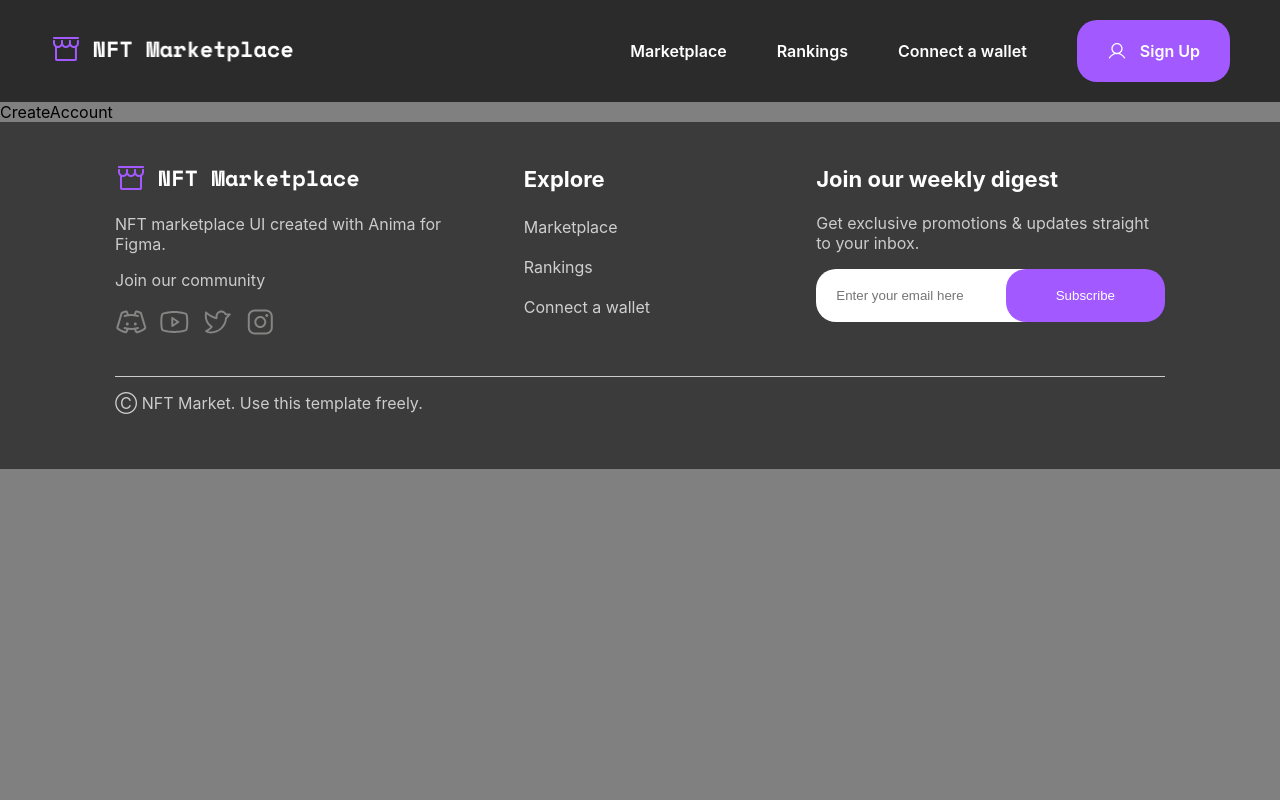
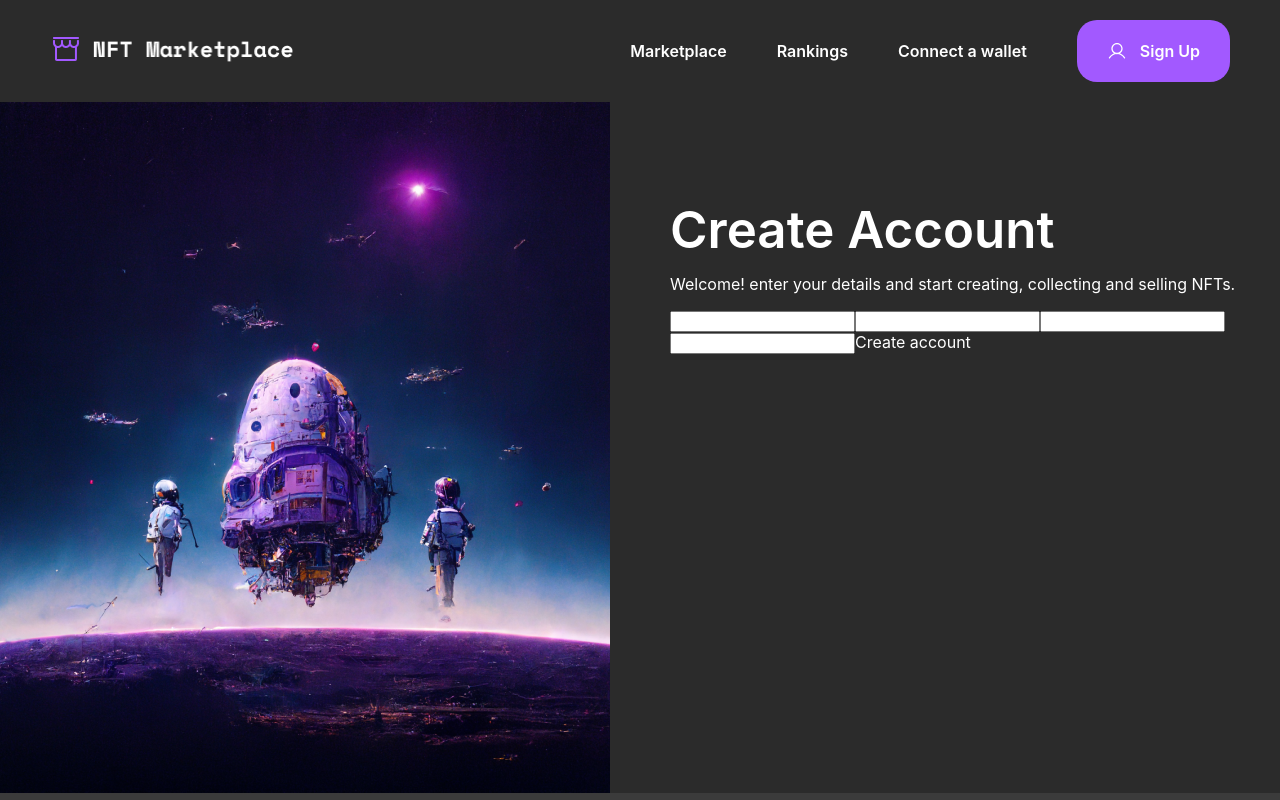
Before and after one commit to VygintasK/roko-nft, a React (Create React App) app: page /CreateAccount in a window 1280 px wide. Shown: the top 800 px of the page. Built offline with nearby package versions, Linux system fonts and the light colour scheme.

Commit message:
Create account page

```diff
--- /dev/null
+++ b/src/Pages/CreateAccount/CreateAccount.css
@@ -0,0 +1,19 @@
+.CreateAccount{
+    display: grid;
+    grid-template-columns: 1fr 1fr;
+    column-gap: 60px;
+    color:#FFFFFF;
+    background: #2B2B2B;
+}
+.CreateAccount h2{
+    padding-top: 100px;
+    margin: 0px;
+    font-weight: 600;
+    font-size: 51px;
+    line-height: 110%;
+    text-transform: capitalize;
+}
+
+.CreateAccount p{
+
+}
--- a/src/Pages/CreateAccount/CreateAccount.js
+++ b/src/Pages/CreateAccount/CreateAccount.js
@@ -1,8 +1,26 @@
 import React from 'react'
+import {Link} from 'react-router-dom'
+import './CreateAccount.css'
+
+import CreateAccountPic from './CreateAccount.png'
 
 const CreateAccount = () => {
   return (
-    <div>CreateAccount</div>
+    <div className='CreateAccount'>
+      <img src={CreateAccountPic}></img>
+      <div>
+        <h2>Create account</h2>
+        <p>Welcome! enter your details and start creating, collecting and selling NFTs.</p>
+        <form className='create-account-form'>
+          <input type='text'/>
+          <input type='email'/>
+          <input type='text'/>
+          <input type='text'/>
+          <Link className='create-account-button'>Create account</Link>
+        </form>
+      </div>
+
+    </div>
   )
 }
 
```
